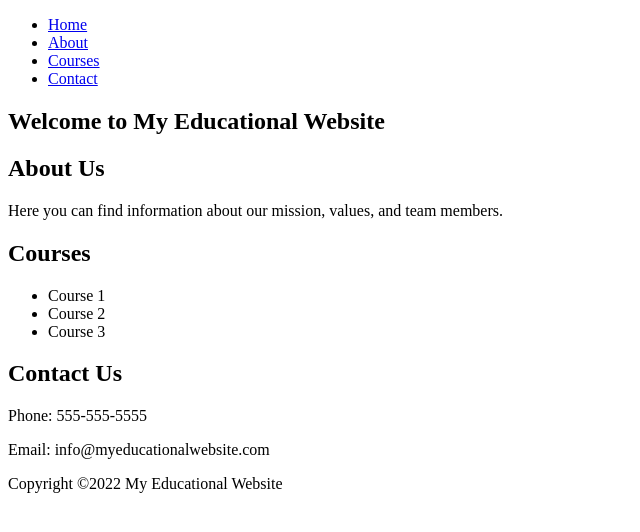
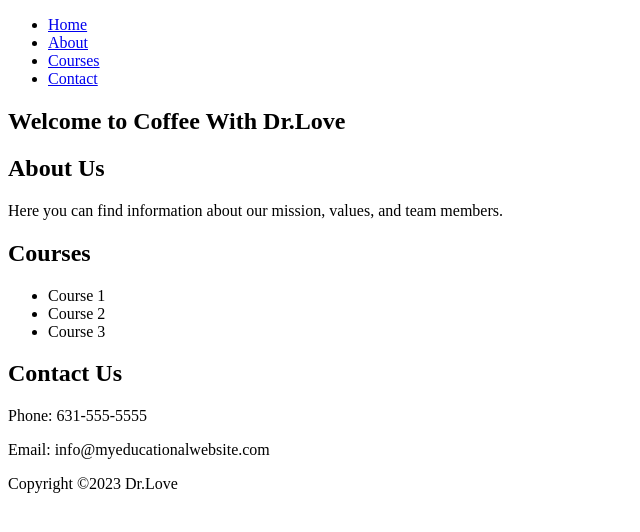
Before and after one commit to gsadatreza/gsadatreza.github.io, a plain HTML site: page index.html in a window 1280 px wide. Shown: the whole page, without its empty margins (0-640 px from the left). Drawn offline with Linux system fonts and the light colour scheme.

Commit message:
Update index.html

```diff
--- a/index.html
+++ b/index.html
@@ -1,7 +1,7 @@
 <!DOCTYPE html>
 <html>
 <head>
-  <title>My Educational Website</title>
+  <title>Coffee With Dr.Love!</title>
 </head>
 <body>
   <header>
@@ -16,7 +16,7 @@
   </header>
   <main>
     <section id="home">
-      <h1>Welcome to My Educational Website</h1>
+      <h1>Welcome to Coffee With Dr.Love</h1>
     </section>
     <section id="about">
       <h2>About Us</h2>
@@ -32,12 +32,12 @@
     </section>
     <section id="contact">
       <h2>Contact Us</h2>
-      <p>Phone: 555-555-5555</p>
+      <p>Phone: 631-555-5555</p>
       <p>Email: info@myeducationalwebsite.com</p>
     </section>
   </main>
   <footer>
-    <p>Copyright ©2022 My Educational Website</p>
+    <p>Copyright ©2023 Dr.Love</p>
   </footer>
 </body>
 </html>
```
